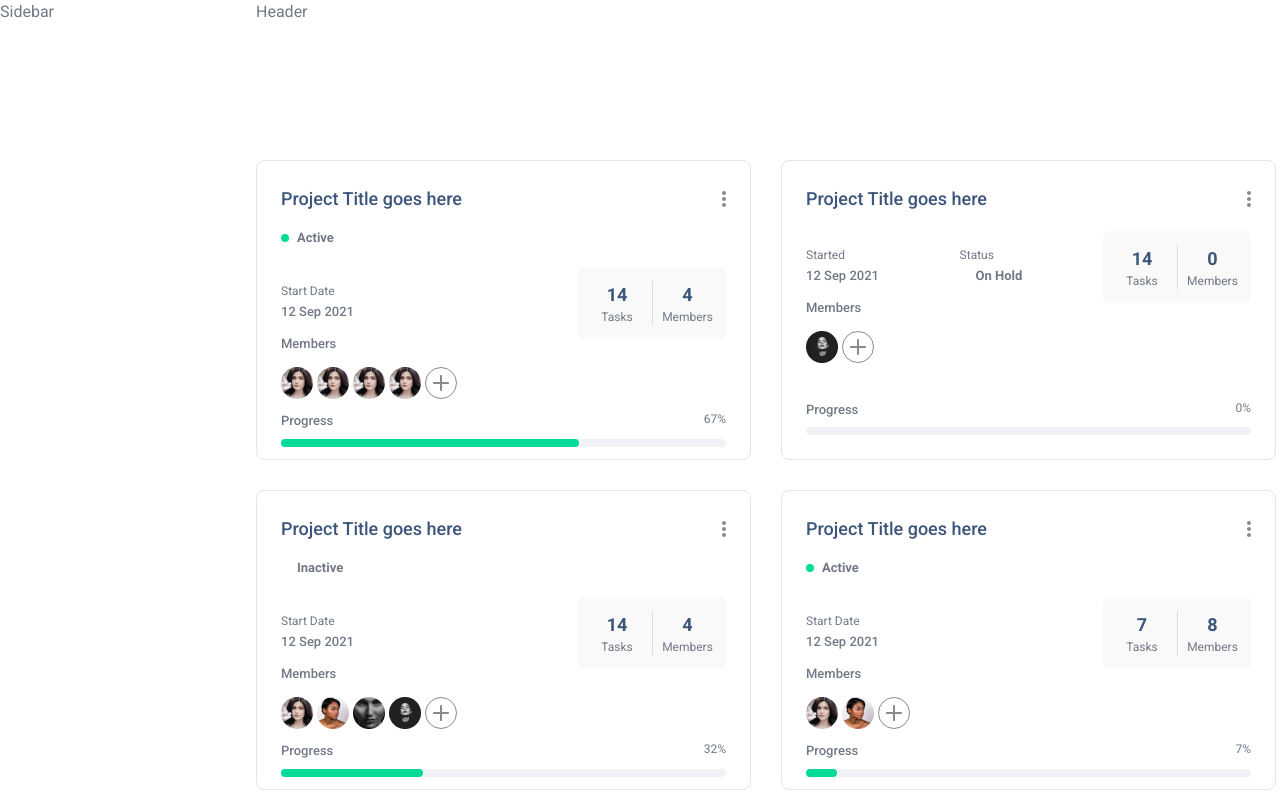
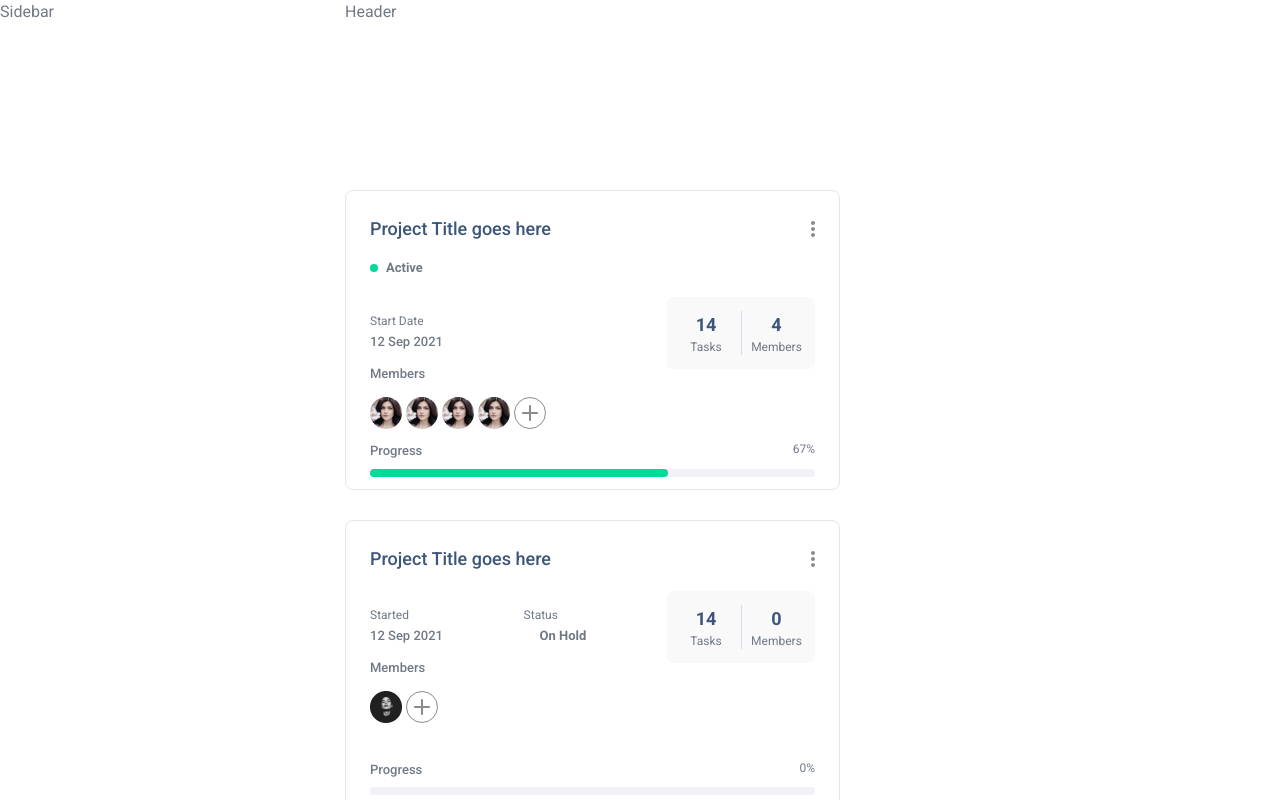
Before and after one commit to Front-End-Bootcamp/vue-dashboard-team-moon-1, a Vue app: page / in a window 1280 px wide. Shown: the top 800 px of the page. Built offline with nearby package versions, Linux system fonts and the light colour scheme.

Commit message:
[Update] App.vue layout edited; sidebar width etc.

```diff
--- a/src/App.vue
+++ b/src/App.vue
@@ -16,11 +16,11 @@ onMounted(async () => {
 </script>
 
 <template>
-	<div class="wrapper flex">
-		<div class="w-1/5">
+	<div class="wrapper flex gap-[30px]">
+		<div class="w-[315px]">
 			<Sidebar :categories="categories"/>
 		</div>
-		<div class="flex-1">
+		<div class="flex-1 flex flex-col gap-[30px]">
 			<Header/>
 			<CardGroup :data="projects"/>
 		</div>
```
